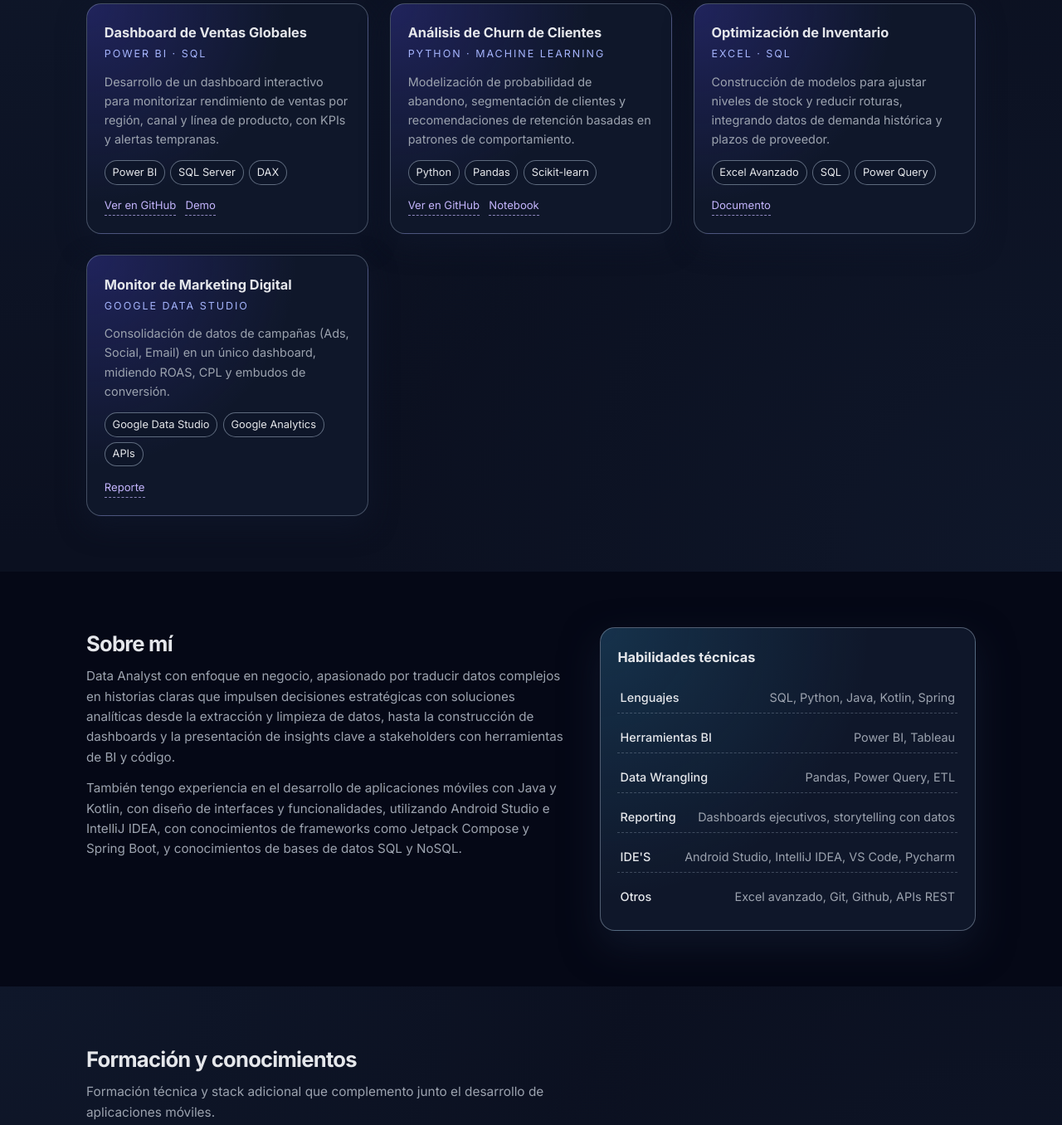
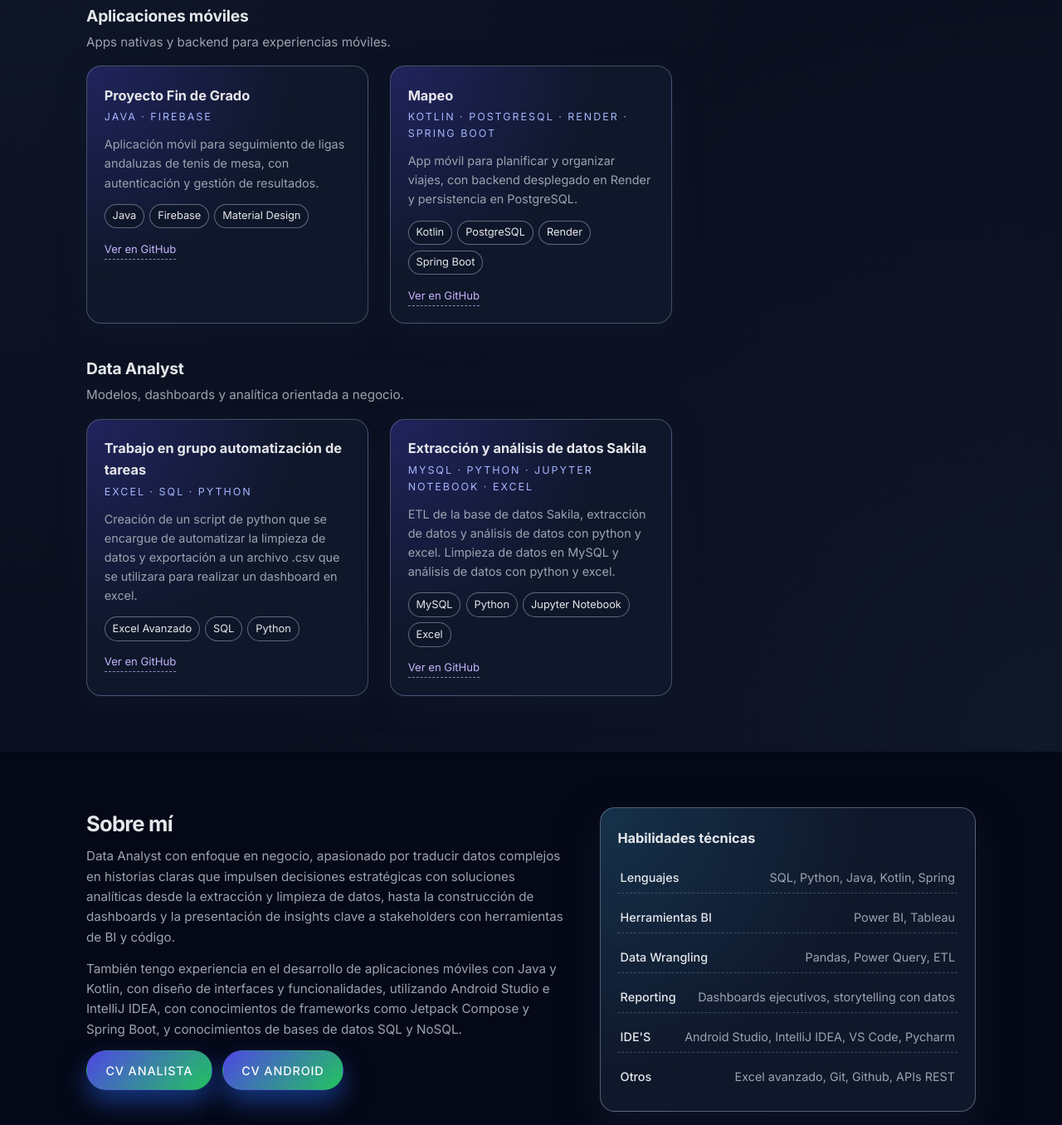
Before and after one commit to JaimeAmuedoJAH/portfolio, a plain HTML site: page index.html in a window 1280 px wide. Shown: the part 855-2211 px from the top of the page at 83% size. Drawn offline with Linux system fonts and the light colour scheme.

Commit message:
Actualización de los datos. Añadidos proyectos personales, y cambiadas algunas secciones.

```diff
--- a/index.html
+++ b/index.html
@@ -75,88 +75,102 @@
           </p>
         </header>
 
+        <div class="projects-groups">
+          <div class="projects-group">
+            <div class="projects-group__header">
+              <h3 class="projects-group__title">Aplicaciones móviles</h3>
+              <p class="projects-group__subtitle">Apps nativas y backend para experiencias móviles.</p>
+            </div>
             <div class="projects-grid">
-          <!-- Proyecto 1 -->
+              <!-- Proyecto móvil 1 -->
               <article class="project-card">
                 <div class="project-card__header">
-              <h3 class="project-card__title">Dashboard de Ventas Globales</h3>
-              <p class="project-card__tag">Power BI · SQL</p>
+                  <h3 class="project-card__title">Proyecto Fin de Grado</h3>
+                  <p class="project-card__tag">Java · Firebase</p>
                 </div>
                 <p class="project-card__description">
-              Desarrollo de un dashboard interactivo para monitorizar rendimiento de ventas
-              por región, canal y línea de producto, con KPIs y alertas tempranas.
+                  Aplicación móvil para seguimiento de ligas andaluzas de tenis de mesa, con autenticación y gestión de resultados.
                 </p>
                 <ul class="project-card__tech">
-              <li>Power BI</li>
-              <li>SQL Server</li>
-              <li>DAX</li>
+                  <li>Java</li>
+                  <li>Firebase</li>
+                  <li>Material Design</li>
                 </ul>
                 <div class="project-card__links">
-              <a href="#" class="project-card__link" target="_blank" rel="noopener noreferrer">Ver en GitHub</a>
-              <a href="#" class="project-card__link" target="_blank" rel="noopener noreferrer">Demo</a>
+                  <a href="https://github.com/JaimeAmuedoJAH/PRY-TFG" class="project-card__link" target="_blank" rel="noopener noreferrer">Ver en GitHub</a>
                 </div>
               </article>
 
-          <!-- Proyecto 2 -->
+              <!-- Proyecto móvil 2 -->
               <article class="project-card">
                 <div class="project-card__header">
-              <h3 class="project-card__title">Análisis de Churn de Clientes</h3>
-              <p class="project-card__tag">Python · Machine Learning</p>
+                  <h3 class="project-card__title">Mapeo</h3>
+                  <p class="project-card__tag">Kotlin · PostgreSQL · Render · Spring Boot</p>
                 </div>
                 <p class="project-card__description">
-              Modelización de probabilidad de abandono, segmentación de clientes
-              y recomendaciones de retención basadas en patrones de comportamiento.
+                  App móvil para planificar y organizar viajes, con backend desplegado en Render y persistencia en PostgreSQL.
                 </p>
                 <ul class="project-card__tech">
-              <li>Python</li>
-              <li>Pandas</li>
-              <li>Scikit-learn</li>
+                  <li>Kotlin</li>
+                  <li>PostgreSQL</li>
+                  <li>Render</li>
+                  <li>Spring Boot</li>
                 </ul>
                 <div class="project-card__links">
-              <a href="#" class="project-card__link" target="_blank" rel="noopener noreferrer">Ver en GitHub</a>
-              <a href="#" class="project-card__link" target="_blank" rel="noopener noreferrer">Notebook</a>
+                  <a href="https://github.com/JaimeAmuedoJAH/Mapeo" class="project-card__link" target="_blank" rel="noopener noreferrer">Ver en GitHub</a>
                 </div>
               </article>
+            </div>
+          </div>
 
-          <!-- Proyecto 3 -->
+          <div class="projects-group">
+            <div class="projects-group__header">
+              <h3 class="projects-group__title">Data Analyst</h3>
+              <p class="projects-group__subtitle">Modelos, dashboards y analítica orientada a negocio.</p>
+            </div>
+            <div class="projects-grid">
+              <!-- Proyecto data 1 -->
               <article class="project-card">
                 <div class="project-card__header">
-              <h3 class="project-card__title">Optimización de Inventario</h3>
-              <p class="project-card__tag">Excel · SQL</p>
+                  <h3 class="project-card__title">Trabajo en grupo automatización de tareas</h3>
+                  <p class="project-card__tag">Excel · SQL · Python</p>
                 </div>
                 <p class="project-card__description">
-              Construcción de modelos para ajustar niveles de stock y reducir roturas,
-              integrando datos de demanda histórica y plazos de proveedor.
+                  Creación de un script de python que se encargue de automatizar la limpieza de datos y exportación
+                  a un archivo .csv que se utilizara para realizar un dashboard en excel.
                 </p>
                 <ul class="project-card__tech">
                   <li>Excel Avanzado</li>
                   <li>SQL</li>
-              <li>Power Query</li>
+                  <li>Python</li>
                 </ul>
                 <div class="project-card__links">
-              <a href="#" class="project-card__link" target="_blank" rel="noopener noreferrer">Documento</a>
+                  <a href="https://github.com/JaimeAmuedoJAH/Data-automatization" class="project-card__link" target="_blank" rel="noopener noreferrer">Ver en GitHub</a>
                 </div>
               </article>
 
-          <!-- Proyecto 4 -->
+              <!-- Proyecto data 2 -->
               <article class="project-card">
                 <div class="project-card__header">
-              <h3 class="project-card__title">Monitor de Marketing Digital</h3>
-              <p class="project-card__tag">Google Data Studio</p>
+                  <h3 class="project-card__title">Extracción y análisis de datos Sakila</h3>
+                  <p class="project-card__tag">MySQL · Python · Jupyter Notebook · Excel</p>
                 </div>
                 <p class="project-card__description">
-              Consolidación de datos de campañas (Ads, Social, Email) en un único dashboard,
-              midiendo ROAS, CPL y embudos de conversión.
+                  ETL de la base de datos Sakila, extracción de datos y análisis de datos con python y excel.
+                  Limpieza de datos en MySQL y análisis de datos con python y excel.
                 </p>
                 <ul class="project-card__tech">
-              <li>Google Data Studio</li>
-              <li>Google Analytics</li>
-              <li>APIs</li>
+                  <li>MySQL</li>
+                  <li>Python</li>
+                  <li>Jupyter Notebook</li>
+                  <li>Excel</li>
                 </ul>
                 <div class="project-card__links">
-              <a href="#" class="project-card__link" target="_blank" rel="noopener noreferrer">Reporte</a>
+                  <a href="https://github.com/JaimeAmuedoJAH/consulta-analisis-datos-sakila" class="project-card__link" target="_blank" rel="noopener noreferrer">Ver en GitHub</a>
                 </div>
               </article>
+            </div>
+          </div>
         </div>
       </div>
     </section>
@@ -178,6 +192,24 @@
             con conocimientos de frameworks como Jetpack Compose y Spring Boot,
             y conocimientos de bases de datos SQL y NoSQL.
           </p>
+          <div class="about__actions">
+            <a
+              class="btn btn--primary"
+              href="https://drive.google.com/file/d/1dMvPth24oxPCFkRTMGAMpWU7uETzMr0H/view?usp=drive_link"
+              target="_blank"
+              rel="noopener noreferrer"
+            >
+              CV analista
+            </a>
+            <a
+              class="btn btn--primary"
+              href="https://drive.google.com/file/d/1YFRPHyQRqdLPJ_2HGE1EdVdUTVQ0GURu/view?usp=drive_link"
+              target="_blank"
+              rel="noopener noreferrer"
+            >
+              cv Android
+            </a>
+          </div>
         </div>
 
         <div class="about__skills">
--- a/styles.css
+++ b/styles.css
@@ -421,6 +421,27 @@
     gap: 1.6rem;
   }
 
+.projects-groups {
+  display: grid;
+  gap: 2.4rem;
+}
+
+.projects-group__header {
+  margin-bottom: 1rem;
+}
+
+.projects-group__title {
+  margin: 0 0 0.3rem;
+  font-size: 1.2rem;
+  letter-spacing: -0.01em;
+}
+
+.projects-group__subtitle {
+  margin: 0;
+  color: var(--color-text-soft);
+  font-size: 0.95rem;
+}
+
   .project-card {
     position: relative;
     border-radius: var(--radius-lg);
@@ -452,7 +473,8 @@
       transparent
     );
     opacity: 0;
-    transition: opacity var(--transition-slow);
+  transition: opacity var(--transition-slow);
+  pointer-events: none; /* evita bloquear los enlaces internos */
   }
 
   .project-card:hover {
@@ -512,6 +534,8 @@
     display: flex;
     flex-wrap: wrap;
     gap: 0.7rem;
+  position: relative;
+  z-index: 1;
   }
 
   .project-card__link {
@@ -547,6 +571,13 @@
     font-size: 0.95rem;
     color: var(--color-text-soft);
   }
+
+.about__actions {
+  margin-top: 0.5rem;
+  display: flex;
+  gap: 0.75rem;
+  flex-wrap: wrap;
+}
 
   .about__skills {
     border-radius: var(--radius-lg);
@@ -921,6 +952,10 @@
       grid-template-columns: repeat(2, minmax(0, 1fr));
     }
 
+  .projects-group__title {
+    font-size: 1.1rem;
+  }
+
     .about {
       grid-template-columns: minmax(0, 1fr);
     }
@@ -978,6 +1013,10 @@
       grid-template-columns: minmax(0, 1fr);
     }
 
+  .projects-groups {
+    gap: 2rem;
+  }
+
     .about__skills {
       margin-top: 0.6rem;
     }
```
Also changed, not shown: 1 other file. Lines whose indentation alone changed are shown as unchanged.
